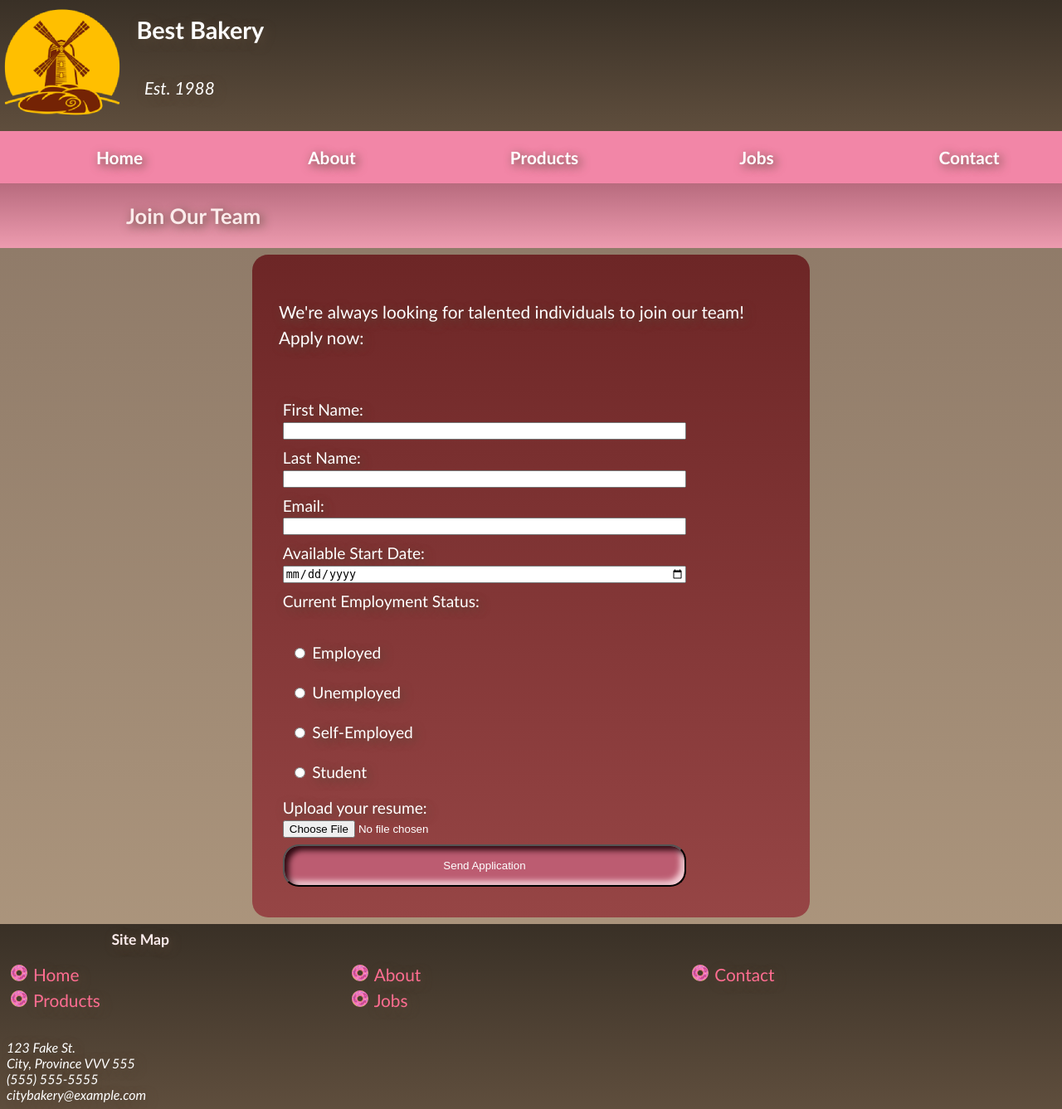
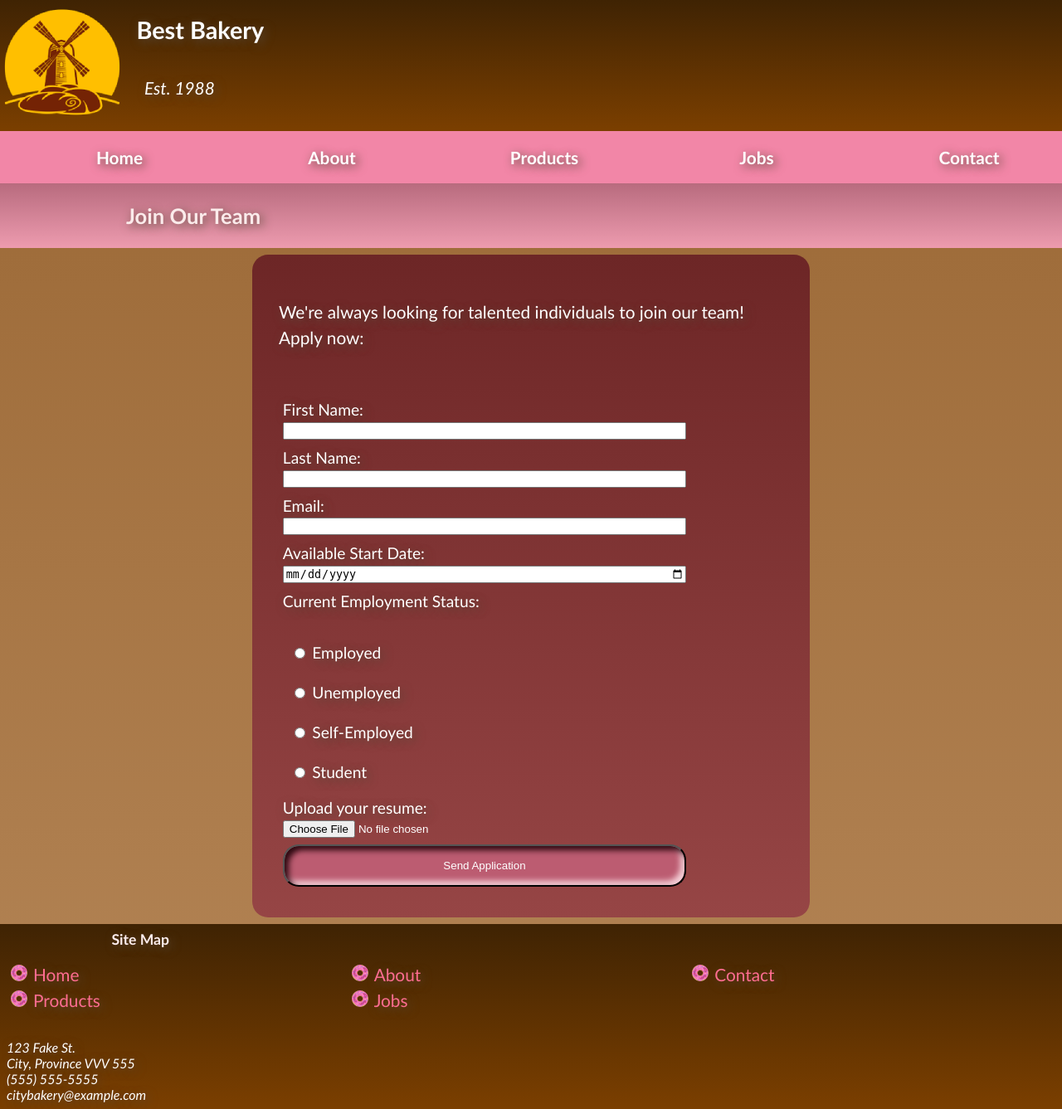
Before and after one commit to ImpendingKataclysm/bakery_website, a Django app: template main_site/templates/jobs.html in a window 1280 px wide; the page is wider, and only the part inside the window is pictured. Shown: that part at 83% size. Run offline with Django 3.2, Linux system fonts and the light colour scheme; the template is opened without the code that fills it, so the values that code supplies are empty.

Commit message:
Adjusted the color scheme

```diff
--- a/main_site/static/css/main.css
+++ b/main_site/static/css/main.css
@@ -1,7 +1,7 @@
 /* General styles for all pages */
 body {
     font-family: "Calibri", sans-serif;
-    background-image: linear-gradient(to bottom, rgb(134, 114, 98), rgb(178, 155, 129));
+    background-image: linear-gradient(to bottom, #996633, #b48556);
     color: #fff;
     text-shadow: 0.2rem 0.2rem 0.7rem rgb(88, 72, 56);
     margin: 0;
@@ -13,7 +13,7 @@ header, footer, nav, main {
 }
 
 header, footer {
-    background-image: linear-gradient(to bottom, rgb(57, 48, 38), rgb(95, 78, 61));
+    background-image: linear-gradient(to bottom, #3f2303, #7B3F00);
     margin: 0;
 }
 
```
